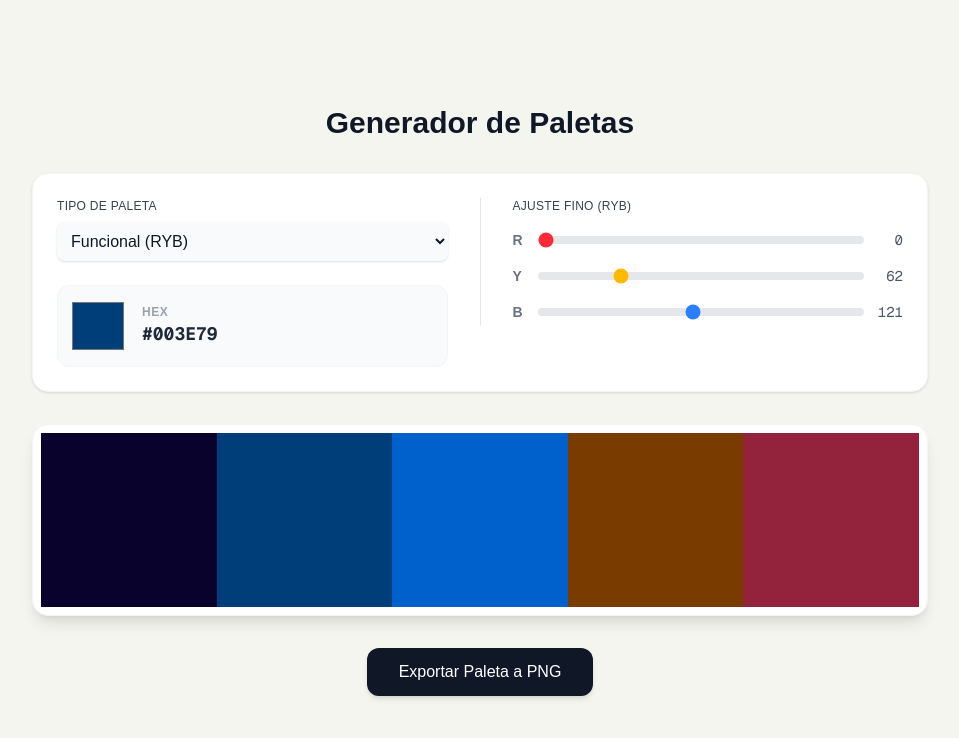
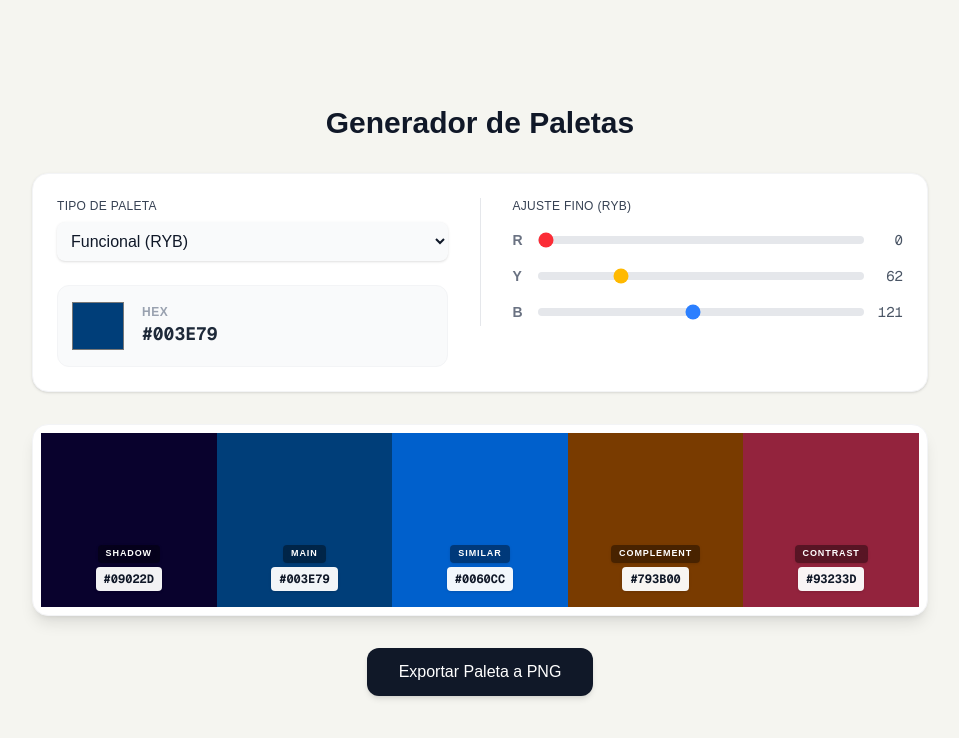
Before and after one commit to Thedarklee/mi-paleta-app, a Next.js app: page / in a window 1280 px wide. Shown: the top 738 px of the page, without its empty margins (160-1119 px from the left). Built offline with nearby package versions, Linux system fonts and the light colour scheme.

Commit message:
volver atras

```diff
--- a/app/page.js
+++ b/app/page.js
@@ -88,16 +88,19 @@ export default function Home() {
       {/* Contenedor Principal de Controles */}
       <div className="mb-8 flex flex-col lg:flex-row items-center lg:items-start gap-8 bg-white p-6 rounded-2xl shadow-sm border border-gray-100 w-full max-w-4xl">
 
-        {/* Columna Izquierda */}
+        {/* Columna Izquierda: Selectores de Modo y Color */}
         <div className="flex flex-col gap-6 w-full lg:w-1/2">
+          {/* Armonía y Cantidad */}
           <div className="flex flex-col sm:flex-row gap-4">
             <div className="flex-1 flex flex-col gap-2">
               <label className="font-medium text-gray-700 text-xs uppercase tracking-wide">Tipo de Paleta</label>
               <select
                 value={harmony}
                 onChange={(e) => setHarmony(e.target.value)}
+                /* Se agregó text-gray-900 explícito aquí */
                 className="border-gray-300 rounded-lg shadow-sm focus:border-blue-500 focus:ring-blue-500 bg-gray-50 text-gray-900 p-2.5 outline-none w-full"
               >
+                {/* Se agregó text-gray-900 y bg-white a cada opción */}
                 <option value="funcional" className="text-gray-900 bg-white">Funcional (RYB)</option>
                 <option value="monocromatico" className="text-gray-900 bg-white">Monocromático</option>
                 <option value="analogo" className="text-gray-900 bg-white">Análogo</option>
@@ -112,9 +115,11 @@ export default function Home() {
                 <select
                   value={colorCount}
                   onChange={(e) => setColorCount(Number(e.target.value))}
+                  /* Se agregó text-gray-900 explícito aquí */
                   className="border-gray-300 rounded-lg shadow-sm focus:border-blue-500 focus:ring-blue-500 bg-gray-50 text-gray-900 p-2.5 outline-none w-full"
                 >
                   {[5, 6, 7, 8, 9, 10].map(num => (
+                    /* Se agregó text-gray-900 y bg-white a cada opción */
                     <option key={num} value={num} className="text-gray-900 bg-white">{num}</option>
                   ))}
                 </select>
@@ -122,6 +127,7 @@ export default function Home() {
             )}
           </div>
 
+          {/* Color Picker Nativo + Hex */}
           <div className="flex items-center gap-4 bg-gray-50 p-3 rounded-xl border border-gray-100">
             <input
               type="color"
@@ -136,14 +142,16 @@ export default function Home() {
           </div>
         </div>
 
+        {/* Separador (solo en escritorio) */}
         <div className="hidden lg:block w-px h-32 bg-gray-200"></div>
 
-        {/* Columna Derecha */}
+        {/* Columna Derecha: Deslizadores RGB/RYB */}
         <div className="flex flex-col gap-4 w-full lg:w-1/2">
           <label className="font-medium text-gray-700 text-xs uppercase tracking-wide">
             Ajuste Fino ({harmony === 'funcional' ? 'RYB' : 'RGB'})
           </label>
 
+          {/* Deslizador R (Rojo) */}
           <div className="flex items-center gap-3">
             <span className="w-4 text-sm font-bold text-gray-500">R</span>
             <input
@@ -154,6 +162,7 @@ export default function Home() {
             <span className="w-8 text-sm font-mono text-right text-gray-600">{r}</span>
           </div>
 
+          {/* Deslizador G/Y (Verde o Amarillo) */}
           <div className="flex items-center gap-3">
             <span className="w-4 text-sm font-bold text-gray-500">
               {harmony === 'funcional' ? 'Y' : 'G'}
@@ -166,6 +175,7 @@ export default function Home() {
             <span className="w-8 text-sm font-mono text-right text-gray-600">{g}</span>
           </div>
 
+          {/* Deslizador B (Azul) */}
           <div className="flex items-center gap-3">
             <span className="w-4 text-sm font-bold text-gray-500">B</span>
             <input
@@ -190,8 +200,7 @@ export default function Home() {
                 className="flex-1 flex flex-col items-center justify-end pb-4 transition-all hover:flex-[1.3] group"
                 style={{ backgroundColor: item.hex }}
               >
-                {/* SE ELIMINÓ sm:opacity-100 AQUÍ */}
-                <div className="flex flex-col items-center gap-1 opacity-0 group-hover:opacity-100 transition-opacity">
+                <div className="flex flex-col items-center gap-1 opacity-0 group-hover:opacity-100 sm:opacity-100 transition-opacity">
                   <span className="bg-black/40 backdrop-blur-sm text-white px-2 py-0.5 rounded text-[9px] font-bold uppercase tracking-widest shadow-sm">
                     {item.label}
                   </span>
@@ -207,8 +216,7 @@ export default function Home() {
                 className="flex-1 flex items-end justify-center pb-4 transition-all hover:flex-[1.3] group"
                 style={{ backgroundColor: color }}
               >
-                {/* SE ELIMINÓ sm:opacity-100 AQUÍ */}
-                <span className="bg-white/95 px-1 sm:px-2 py-1 rounded text-[10px] sm:text-xs font-mono text-gray-900 font-bold uppercase shadow-sm opacity-0 group-hover:opacity-100 transition-opacity">
+                <span className="bg-white/95 px-1 sm:px-2 py-1 rounded text-[10px] sm:text-xs font-mono text-gray-900 font-bold uppercase shadow-sm opacity-0 group-hover:opacity-100 sm:opacity-100 transition-opacity">
                   {color}
                 </span>
               </div>
```
